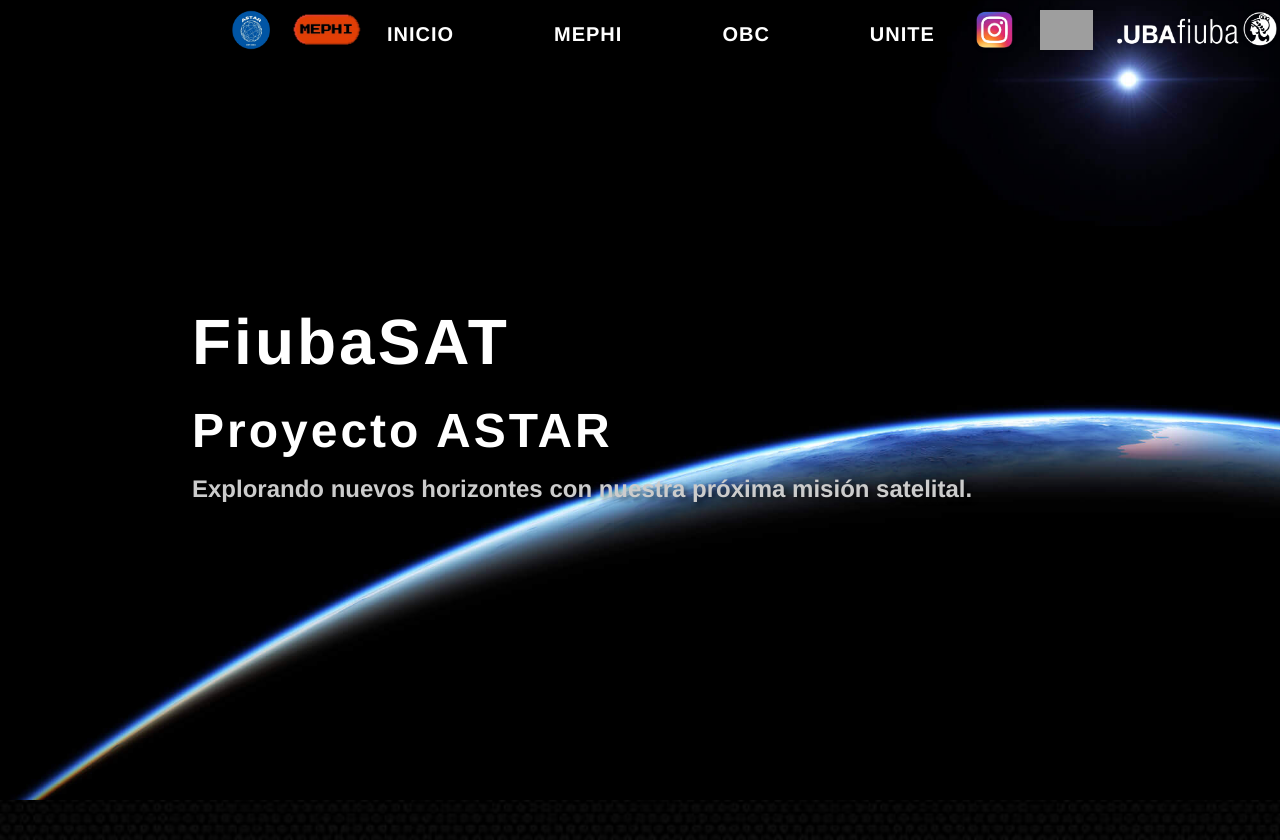
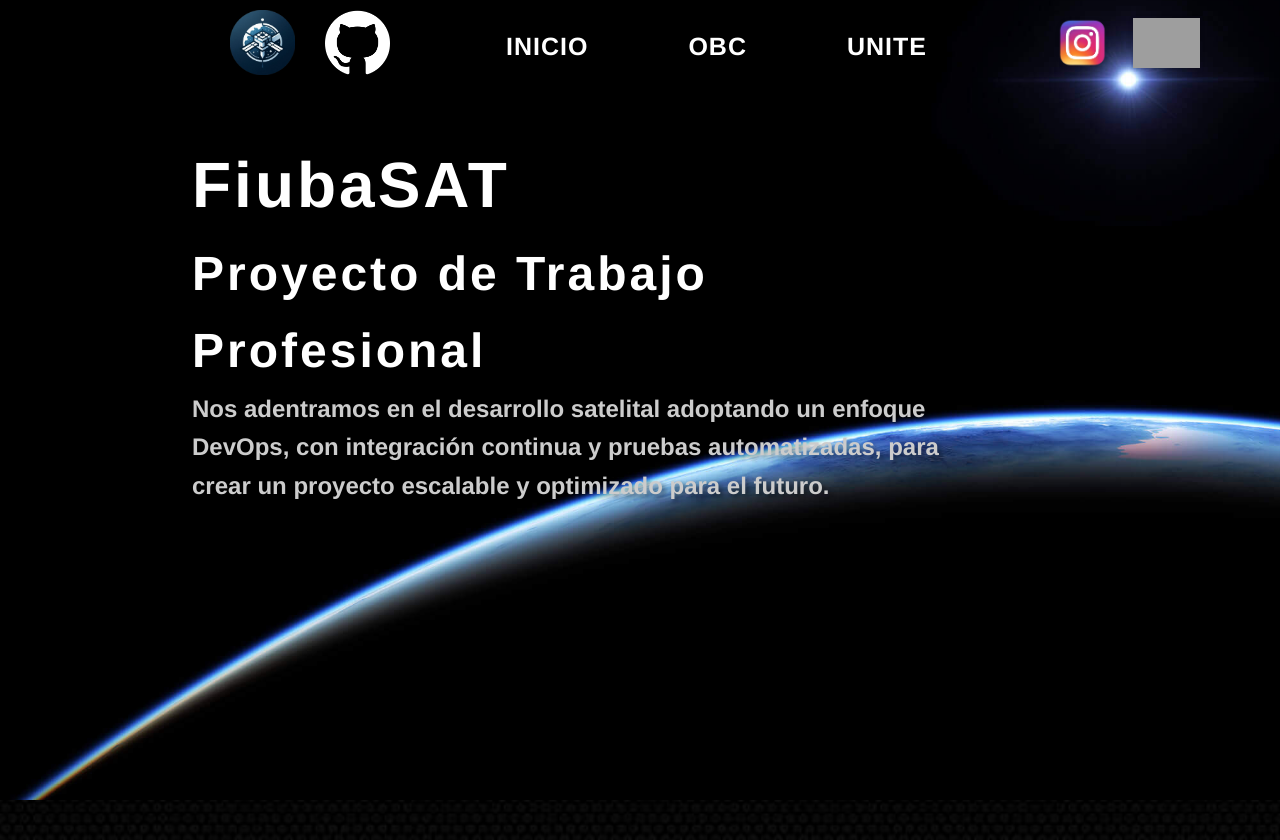
Before and after one commit to Farballo/astar, a PHP site: page /fiubasat.html in a window 1280 px wide. Shown: the top 840 px of the page. Run offline with PHP 8.4, Linux system fonts and the light colour scheme; grey boxes are pictures that could not be loaded.

```diff
--- a/fiubasat.css
+++ b/fiubasat.css
@@ -45,7 +45,7 @@ header nav ul {
 }
 
 header nav ul li {
-    font-size: 20px;
+    font-size: 25px;
     letter-spacing: 1px; /* Espaciado entre letras */
     text-transform: uppercase; /* Texto en mayúsculas */
 }
@@ -69,10 +69,18 @@ header.sticky {
     display: flex;
     margin-left: 225px;
     align-items: center; /* Para alinear los elementos verticalmente */
+    gap: 20px
 }
 
-.logo_astar, .logo_mephi, .logo_fiuba, .logo_ig, .logo_telegram {
-    height: 50px;
+.logo_cubesat, .logo_github {
+    height: 75px;
+    width: auto;
+    filter: drop-shadow(0 1px 2px rgba(0, 0, 0, 0.2)); /* Sombra suave */
+    padding: 5px;
+}
+
+.logo_ig, .logo_telegram {
+    height: 60px;
     width: auto;
     filter: drop-shadow(0 1px 2px rgba(0, 0, 0, 0.2));
     padding: 5px;
@@ -121,11 +129,13 @@ header.sticky {
 
 .hero-text {
     position: absolute;
-    top: 50%;
+    top: 40%;
     left: 15%;
     transform: translate(0%, -50%);
     text-shadow: 3px 3px 5px rgba(0, 0, 0, 0.5);
     text-align: left;
+    width: 60%;
+
 }
 
 .hero-text h1 {
@@ -316,7 +326,7 @@ header.sticky {
 
 /* Sección Descriptiva */
 .description {
-    background-image: url('img/facultad_ingenieria_paseo_colon.jpg'); /* Reemplaza con la ruta de tu imagen */
+    background-image: url('img/tierra_hd_completo.png'); /* Reemplaza con la ruta de tu imagen */
     background-size: cover; /* Ajusta el tamaño de la imagen para cubrir todo el fondo */
     background-position: center; /* Centra la imagen */
     color: white; /* Color del texto, ajusta según tu diseño */
@@ -337,7 +347,7 @@ header.sticky {
 
 .description p {
     font-size: 1.2rem;
-    max-width: 800px;
+    max-width: 1200px;
     margin: 0 auto;
     color: #ddd;
 }
--- a/fiubasat.html
+++ b/fiubasat.html
@@ -8,15 +8,13 @@
     <link rel="stylesheet" href="fiubasat.css">
 </head>
 <body>
-
-    <!-- Header (no incluye navegaciones como pediste) -->
     <header>
         <div class="logos_header_right" id="logos_header_right" style="display: flex;">
             <a href="fiubasat.html" class="social-icon">
-                <img src="img/logo.png" alt="logo astar" class="logo_astar">
+                <img src="img/logo_cubesat_2.png" alt="logo cubesat" class="logo_cubesat">
             </a>
             <a href="fiubasat.html" class="social-icon">
-                <img src="img/mephi_logo.png" alt="logo mephi" class="logo_mephi">
+                <img src="img/github_logo.png" alt="logo github" class="logo_github">
             </a>
         </div>
 
@@ -24,7 +22,6 @@
             <nav>
                 <ul>
                     <li><a href="fiubasat.html">Inicio</a></li>
-                    <li><a href="fiubasat.html">Mephi</a></li>
                     <li><a href="obc.html">OBC</a></li>
                     <li><a href="unite.html">Unite</a></li>
                 </ul>
@@ -32,14 +29,11 @@
         </div>
 
         <div class="logos" id="logos-redes-header" style="display: flex;">
-            <a href="https://www.instagram.com/fiuba_aeroespacial/" class="social-icon">
+            <a href="https://www.instagram.com" class="social-icon">
                 <img src="img/Instagram_icon.png" alt="logo ig" class="logo_ig">
             </a>
-            <a href="https://t.me/ASTAR_fiuba" class="social-icon">
+            <a href="https://t.me/" class="social-icon">
                 <img src="img/Telegram_logo.png" alt="logo telegram" class="logo_telegram">
-            </a>
-            <a href="fiubasat.html">
-                <img src="img/fiuba-footer-logo.png" alt="Botón de Inicio" class="logo_fiuba">
             </a>
         </div>
     </header>
@@ -49,8 +43,8 @@
         <img src="img/tierra_hd.png" alt="Imagen del Cubesat" class="hero-img">
         <div class="hero-text">
             <h1 class="fade-in">FiubaSAT</h1>
-            <h2 class="fade-in">Proyecto ASTAR</h2>
-            <p class="fade-in">Explorando nuevos horizontes con nuestra próxima misión satelital.</p>
+            <h2 class="fade-in">Proyecto de Trabajo Profesional</h2>
+            <p class="fade-in">Nos adentramos en el desarrollo satelital adoptando un enfoque DevOps, con integración continua y pruebas automatizadas, para crear un proyecto escalable y optimizado para el futuro.</p>
         </div>
     </section>
 
@@ -65,7 +59,7 @@
             <div class="module">
                 <div class="image-container">
                     <h1 class="fade-in">OBC</h1>
-                    <div class="image-background" style="background-image: url('img/cover_stm32.jpg');"></div>
+                    <div class="image-background" style="background-image: url('img/OBC_design.jpeg');"></div>
                     <div class="module-description">
                         <h2>On-Board Computer</h2>
                         <p>La On-Board Computer (OBC) de un satélite es el sistema que gestiona y controla sus operaciones. Procesa datos de sensores, ejecuta comandos y coordina la comunicación entre subsistemas, asegurando un funcionamiento autónomo y tomando decisiones críticas para la misión. Además, almacena y transmite datos a la estación terrestre.</p>
@@ -78,7 +72,7 @@
             <div class="module">
                 <div class="image-container">
                     <h1 class="fade-in">Payload</h1>
-                    <div class="image-background" style="background-image: url('img/payload-background.png');"></div>
+                    <div class="image-background" style="background-image: url('img/Designer_4.jpeg');"></div>
                     <div class="module-description">
                         <h2>Payload</h2>
                         <p>Descripción carga útil.</p>
@@ -109,14 +103,14 @@
         <!-- Sección descriptiva -->
         <section class="description">
             <div class="content">
-                <h2 class="fade-in">Sobre Astar</h2>
-                <p class="fade-in">Astar es un cubesat diseñado para llevar a cabo investigaciones en el espacio exterior. Su carga útil, el Proyecto Mephi, está centrada en la recolección de datos astrobiológicos.</p>
+                <h2 class="fade-in">Sobre FiubaSAT</h2>
+                <p class="fade-in">FiubaSAT es un proyecto de CubeSAT que tiene como objetivo fomentar el desarrollo y aprendizaje tecnológico orientado a actividades espaciales. Se plantea desde el comienzo un enfoque de trabajo de código Open Source con metodología DevOps para que sirva a futuros contribuyentes a sumarse fácilmente y plantear trabajos profesionales en torno a este proyecto.</p>
                 <div id="outer">
                     <a href="fiubasat.html" class="button_slide slide_down">Learn more</a>
                 </div>
             </div>
         </section>
-        <p>&copy; 2024 Astar. Todos los derechos reservados.</p>
+        <p>&copy; 2024 FiubaSAT. Todos los derechos reservados.</p>
     </footer>
 
     <script src="fiubasat.js"></script>
```
Also changed, not shown: obc.css (+15 -8 lines), obc.html (+7 -16 lines), unite.css (+32 -5 lines), unite.html (+8 -14 lines), img/facultad_ingenieria_paseo_colon.jpg (deleted), img/logo.ico (deleted), img/logo.png (deleted), img/logo_cubesat.jpeg (added), img/logo_cubesat.png (added), img/logo_cubesat_2.jpeg (added), img/logo_cubesat_2.png (added), img/logo_cubesat_3.png (added), img/mephi_logo.png (deleted), img/payload-background.png (deleted), 1 more files.
